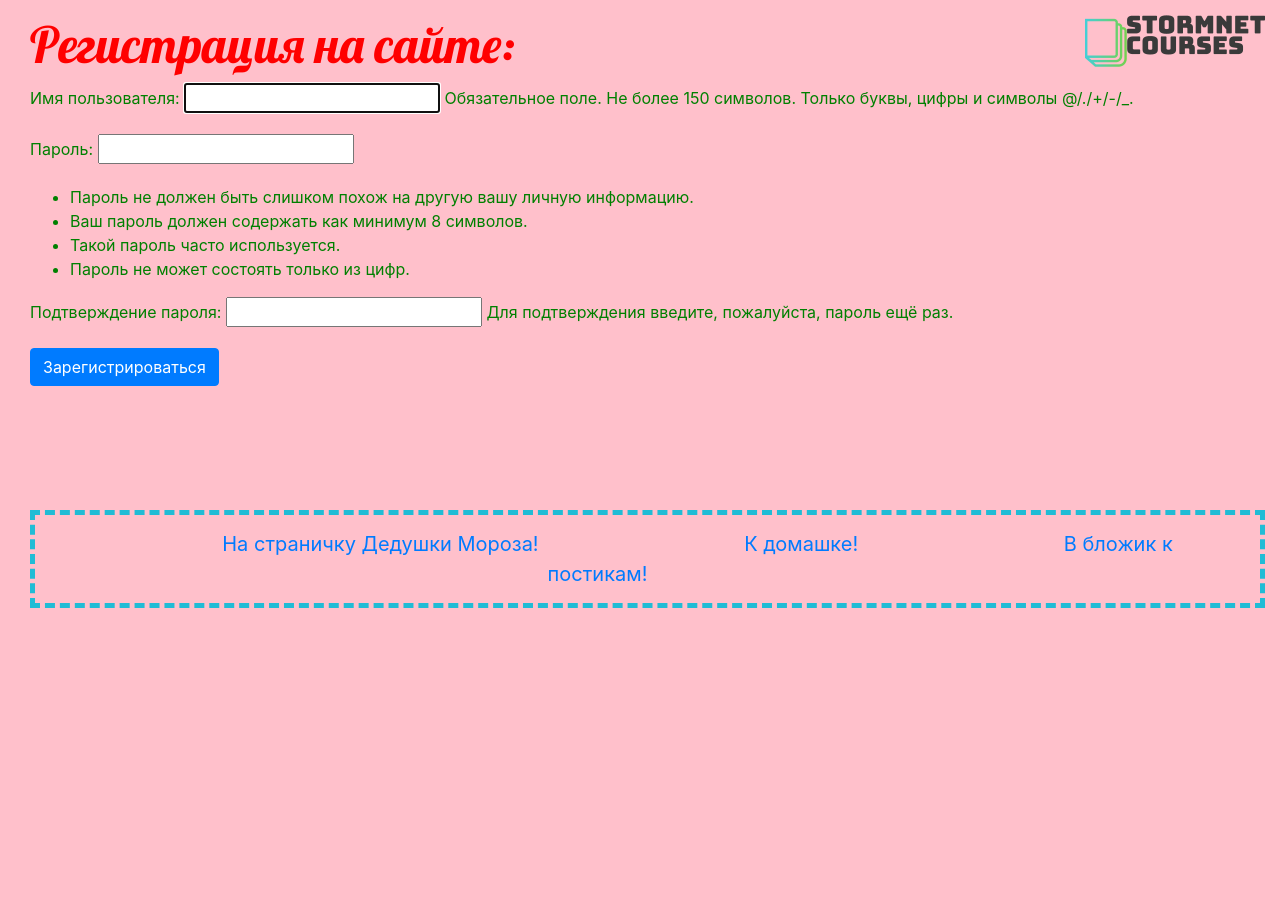
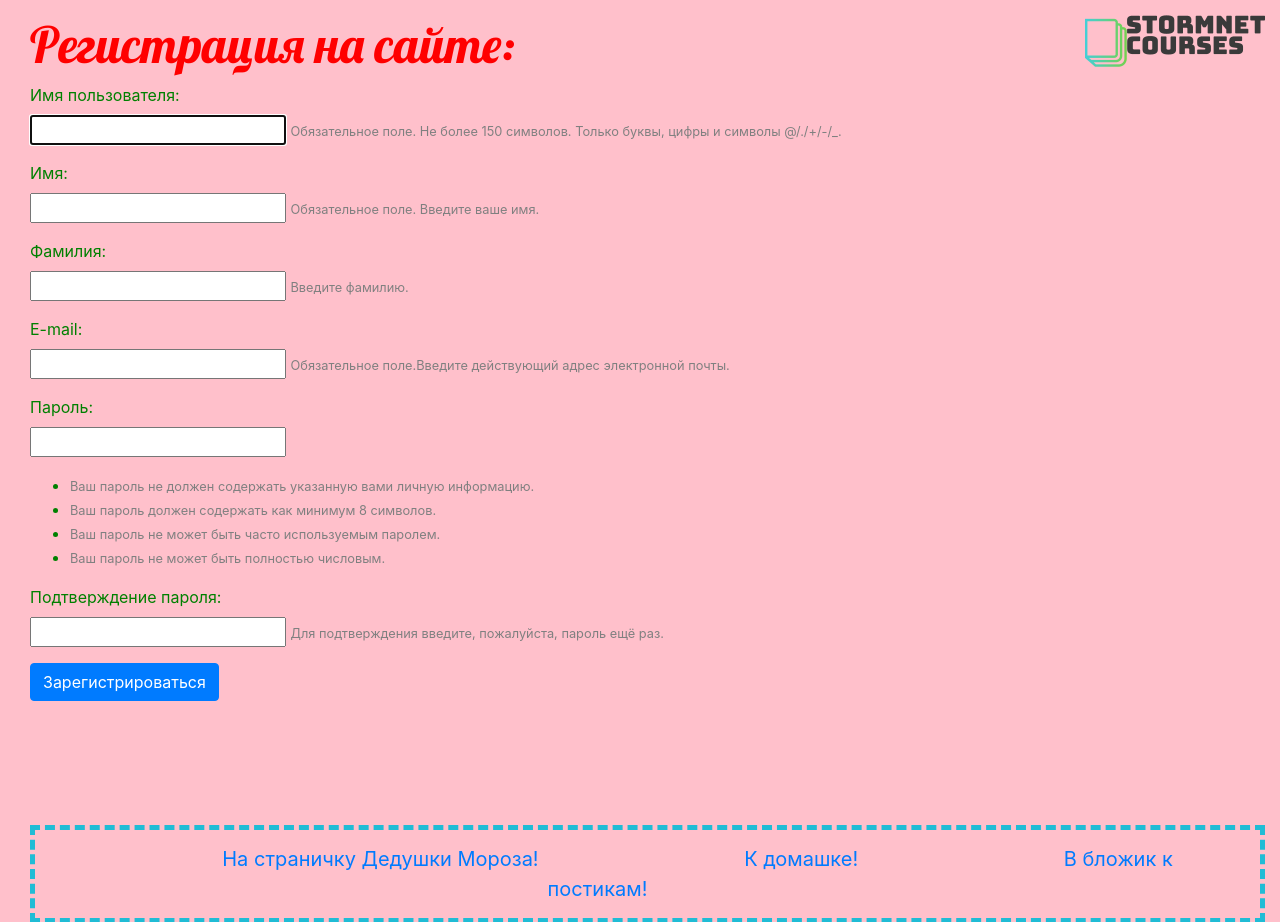
Before and after one commit to Substance0510/Stormnet, a Django app: page /registration/ in a window 1280 px wide. Shown: the top 922 px of the page. Before the commit the page ends 608 px from the top, so only its background shows below. Run offline with Django 3.2, Linux system fonts and the light colour scheme; parts of the project's set-up code (start-up, migrations or seed data) failed here and were passed over; some libraries are stand-ins or nearby versions.

Commit message:
Изменил форму регистрации, добавил поля.

```diff
--- a/Lection9/Dj_project/blog/forms.py
+++ b/Lection9/Dj_project/blog/forms.py
@@ -1,6 +1,9 @@
 from django import forms
 from django.contrib.auth.models import User
+from django.contrib.auth.forms import UserCreationForm
 from .models import Comment
+from django.utils.safestring import mark_safe
+
 
 
 class CommentForm(forms.ModelForm):
@@ -9,7 +12,21 @@ class CommentForm(forms.ModelForm):
         fields = ('text',)
 
 
-class LoginForm(forms.ModelForm):
+class SignUpForm(UserCreationForm):
+    first_name = forms.CharField(max_length=30, required=True,
+                                 help_text='Обязательное поле. Введите ваше имя.', label='Имя:')
+    last_name = forms.CharField(max_length=30, required=False, help_text='Введите фамилию.', label='Фамилия:')
+    email = forms.EmailField(max_length=254, required=True,
+                             help_text='Обязательное поле.Введите действующий адрес электронной почты.',
+                             label='E-mail:')
+    password1 = forms.CharField(widget=forms.PasswordInput, label='Пароль:', help_text=mark_safe(
+                                '<ul>'
+                                    '<li>Ваш пароль не должен содержать указанную вами личную информацию.</li>'
+                                    '<li>Ваш пароль должен содержать как минимум 8 символов.</li>'
+                                    '<li>Ваш пароль не может быть часто используемым паролем.</li>'
+                                    '<li>Ваш пароль не может быть полностью числовым.</li>'
+                                '</ul>'))
+
     class Meta:
         model = User
-        fields = ('username', 'password')
+        fields = ('username', 'first_name', 'last_name', 'email', 'password1', 'password2', )
--- a/Lection9/Dj_project/blog/templates/blog/registration.html
+++ b/Lection9/Dj_project/blog/templates/blog/registration.html
@@ -6,19 +6,18 @@
 {% block user %}
     <form method="post">
         {% csrf_token %}
-<!--        <label>Имя пользователя: </label>-->
-<!--        {{ reg_form.username }}-->
-<!--        <label>E-mail: </label>-->
-<!--        {{ reg_form.EmailField }}-->
-<!--        <label>Ваше имя:</label>-->
-<!--        {{ reg_form.firstname }}-->
-<!--        <label>Фамилия:</label>-->
-<!--        {{ reg_form.secondname }}-->
-<!--        <label>Введите пароль:</label>-->
-<!--        {{ reg_form.password1 }}-->
-<!--        <label>Подтвердите пароль: </label>-->
-<!--        {{ reg_form.password2 }}-->
-        {{ reg_form.as_p }}
+        {% for field in reg_form %}
+        <p>
+            {{ field.label_tag }}<br>
+            {{ field }}
+            {% if field.help_text %}
+              <small style="color: grey">{{ field.help_text }}</small>
+            {% endif %}
+            {% for error in field.errors %}
+            <p style="color: blue"><b>{{ error }}</b></p>
+            {% endfor %}
+        </p>
+        {% endfor %}
         <button type="submit" class="btn btn-primary">Зарегистрироваться</button>
     </form>
 {% endblock user %}
--- a/Lection9/Dj_project/blog/views.py
+++ b/Lection9/Dj_project/blog/views.py
@@ -6,7 +6,7 @@ from datetime import datetime
 from django.contrib.auth.forms import UserCreationForm, AuthenticationForm
 from django.contrib.auth import login, logout
 from . models import Post, Comment
-from . forms import CommentForm, LoginForm
+from . forms import CommentForm, SignUpForm
 
 
 def main_page(request):
@@ -126,12 +126,12 @@ def logout_view(request):
 
 def registration_view(request):
     if request.method == 'POST':
-        reg_form = UserCreationForm(request.POST)
+        reg_form = SignUpForm(request.POST)
         if reg_form.is_valid():
             user = reg_form.save()
             login(request, user)
             return HttpResponseRedirect('/')
     else:
-        reg_form = UserCreationForm()
+        reg_form = SignUpForm()
     context = {'reg_form': reg_form}
     return render(request, 'blog/registration.html', context=context)
```
